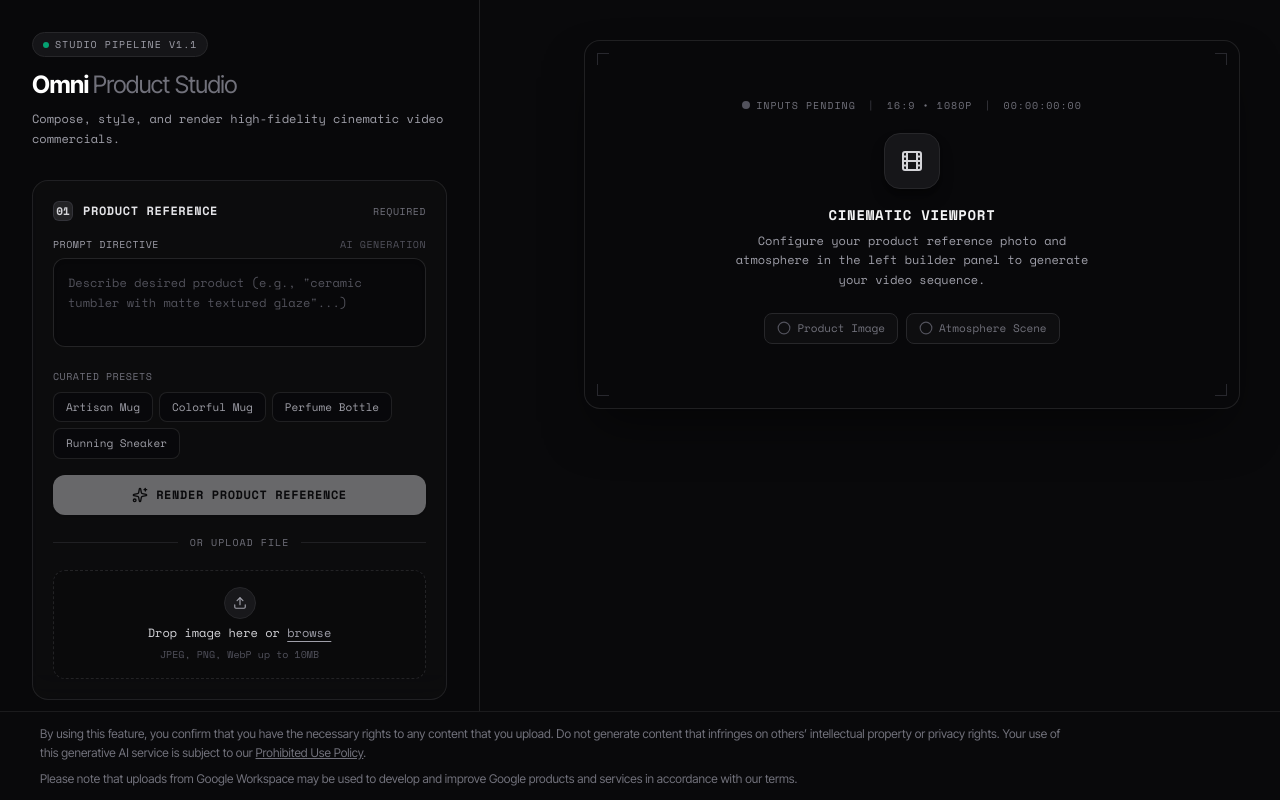
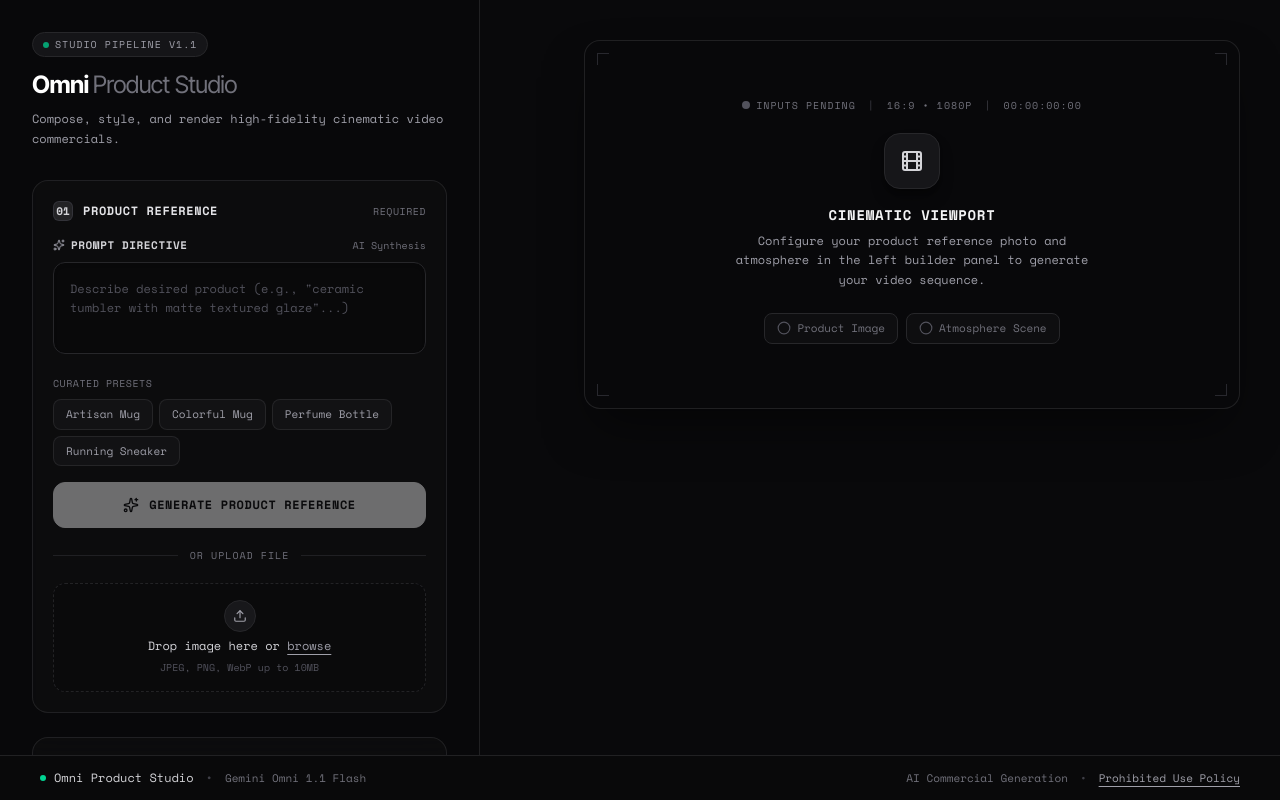
Before and after one commit to FLASMON/Omni-Product-Studio-AI, a React (Vite) app: page / in a window 1280 px wide. Built offline with nearby package versions, Linux system fonts and the light colour scheme.

Commit message:
ui: refine generate button styles and prompt input
Update generate button visual hierarchy and enhance prompt directive UI with improved typography, icons, and layout for a better user experience.

```diff
--- a/src/App.tsx
+++ b/src/App.tsx
@@ -333,7 +333,7 @@ export default function App() {
                 id="generate-video-submit-btn"
                 onClick={handleSubmit}
                 disabled={!canSubmit}
-                className="group inline-flex items-center justify-center px-8 py-3.5 font-mono font-bold text-xs uppercase tracking-widest rounded-xl transition-all duration-200 w-full shadow-md active:scale-[0.99] disabled:opacity-40 disabled:cursor-not-allowed disabled:shadow-none bg-zinc-100 hover:bg-white text-zinc-950 disabled:bg-zinc-900/60 disabled:text-zinc-600 disabled:border disabled:border-zinc-850"
+                className="group inline-flex items-center justify-center px-8 py-4 font-mono font-bold text-xs uppercase tracking-widest rounded-xl transition-all duration-200 w-full shadow-lg shadow-white/5 active:scale-[0.98] disabled:opacity-40 disabled:cursor-not-allowed disabled:shadow-none bg-white hover:bg-zinc-100 text-zinc-950 border border-white disabled:bg-zinc-900/60 disabled:text-zinc-600 disabled:border-zinc-800/80"
               >
                 {isGenerating ? (
                   <>
@@ -506,23 +506,28 @@ export default function App() {
         </div>
       </div>
 
-      {/* FOOTER — usage disclaimer */}
-      <footer className="shrink-0 border-t border-zinc-800/60 bg-zinc-950 px-6 md:px-10 py-3">
-        <div className="max-w-5xl space-y-1.5 text-xs leading-relaxed text-zinc-500">
-          <p>
-            By using this feature, you confirm that you have the necessary rights to any content that you upload. Do not generate content that infringes on others’ intellectual property or privacy rights. Your use of this generative AI service is subject to our{' '}
+      {/* FOOTER — Clean, modern studio bar with minimal text */}
+      <footer id="studio-footer" className="shrink-0 border-t border-zinc-800/80 bg-zinc-950/90 px-6 md:px-10 py-3.5 flex flex-col sm:flex-row items-center justify-between gap-2.5 font-mono text-xs text-zinc-500">
+        <div className="flex items-center gap-3">
+          <span className="flex items-center gap-2 font-medium text-zinc-300">
+            <span className="w-1.5 h-1.5 rounded-full bg-emerald-400" />
+            Omni Product Studio
+          </span>
+          <span className="text-zinc-700">•</span>
+          <span className="text-zinc-500 text-[11px]">Gemini Omni 1.1 Flash</span>
+        </div>
+
+        <div className="flex items-center gap-3 text-[11px] text-zinc-500">
+          <span>AI Commercial Generation</span>
+          <span className="text-zinc-700">•</span>
           <a
             href="https://policies.google.com/terms/generative-ai/use-policy"
             target="_blank"
             rel="noopener noreferrer"
-              className="underline hover:text-zinc-400 transition-colors"
+            className="text-zinc-400 hover:text-white transition-colors underline underline-offset-4"
           >
             Prohibited Use Policy
-            </a>.
-          </p>
-          <p>
-            Please note that uploads from Google Workspace may be used to develop and improve Google products and services in accordance with our terms.
-          </p>
+          </a>
         </div>
       </footer>
 
--- a/src/components/ImageUploader.tsx
+++ b/src/components/ImageUploader.tsx
@@ -192,11 +192,15 @@ export function ImageUploader({
         /* UNCONFIGURED INPUT VIEW */
         <div className="space-y-4">
           {/* PROMPT TEXTAREA */}
-          <div className="space-y-1.5">
-            <label className="text-[10px] font-mono uppercase tracking-wider text-zinc-400 flex items-center justify-between">
+          <div className="space-y-2">
+            <div className="flex items-center justify-between text-[11px] font-mono">
+              <label htmlFor={`${type}-prompt-input`} className="uppercase tracking-wider text-zinc-300 font-semibold flex items-center gap-1.5">
+                <Sparkles className="w-3 h-3 text-zinc-400" />
                 <span>Prompt Directive</span>
-              <span className="text-zinc-600 font-normal">AI Generation</span>
               </label>
+              <span className="text-[10px] text-zinc-500 font-normal">AI Synthesis</span>
+            </div>
+            <div className="relative">
               <textarea
                 id={`${type}-prompt-input`}
                 value={promptText}
@@ -207,8 +211,9 @@ export function ImageUploader({
                 disabled={disabled || generating}
                 placeholder={`Describe desired ${type} (e.g., "${type === 'product' ? 'ceramic tumbler with matte textured glaze' : 'sunlit travertine plinth with warm palms'}"...)`}
                 rows={3}
-              className="w-full bg-zinc-950/80 border border-zinc-800/90 text-zinc-100 p-3.5 font-mono text-xs leading-relaxed focus:outline-none focus:ring-1 focus:ring-zinc-500/50 focus:border-zinc-600 rounded-xl resize-none placeholder:text-zinc-600 transition-all shadow-inner"
+                className="w-full bg-zinc-950/90 hover:bg-zinc-950 focus:bg-zinc-950 border border-zinc-800 hover:border-zinc-700 focus:border-zinc-400 text-zinc-100 p-4 font-mono text-xs leading-relaxed focus:outline-none focus:ring-2 focus:ring-white/10 rounded-xl resize-none placeholder:text-zinc-600 transition-all shadow-inner"
               />
+            </div>
           </div>
 
           {/* SUGGESTION CHIPS */}
@@ -227,8 +232,8 @@ export function ImageUploader({
                     disabled={disabled || generating}
                     className={`px-3 py-1.5 text-[11px] font-mono rounded-lg border transition-all duration-150 ${
                       isSelected
-                        ? 'bg-zinc-100 text-zinc-950 border-zinc-100 font-semibold shadow-sm'
-                        : 'bg-zinc-950/60 text-zinc-400 border-zinc-800/80 hover:border-zinc-700 hover:text-zinc-200 hover:bg-zinc-900/50'
+                        ? 'bg-white text-zinc-950 border-white font-bold shadow-sm scale-[1.02]'
+                        : 'bg-zinc-900/70 text-zinc-400 border-zinc-800/90 hover:border-zinc-700 hover:text-zinc-200 hover:bg-zinc-850'
                     }`}
                   >
                     {item.label}
@@ -243,7 +248,7 @@ export function ImageUploader({
             id={`generate-${type}-btn`}
             onClick={handleGenerate}
             disabled={disabled || generating || !promptText.trim()}
-            className="w-full flex items-center justify-center gap-2 py-3 px-6 bg-zinc-100 hover:bg-white text-zinc-950 font-mono text-xs font-bold uppercase tracking-wider rounded-xl transition-all duration-150 shadow-sm active:scale-[0.99] disabled:opacity-40 disabled:cursor-not-allowed disabled:hover:bg-zinc-100"
+            className="w-full flex items-center justify-center gap-2.5 py-3.5 px-6 bg-white hover:bg-zinc-100 text-zinc-950 font-mono text-xs font-bold uppercase tracking-wider rounded-xl transition-all duration-150 shadow-sm hover:shadow-md active:scale-[0.98] border border-white disabled:opacity-40 disabled:cursor-not-allowed disabled:hover:bg-white disabled:shadow-none"
           >
             {generating ? (
               <>
@@ -253,7 +258,7 @@ export function ImageUploader({
             ) : (
               <>
                 <Sparkles className="w-4 h-4 text-zinc-950" />
-                <span>Render {type} reference</span>
+                <span>Generate {type} reference</span>
               </>
             )}
           </button>
```
Lines whose indentation alone changed are shown as unchanged.
